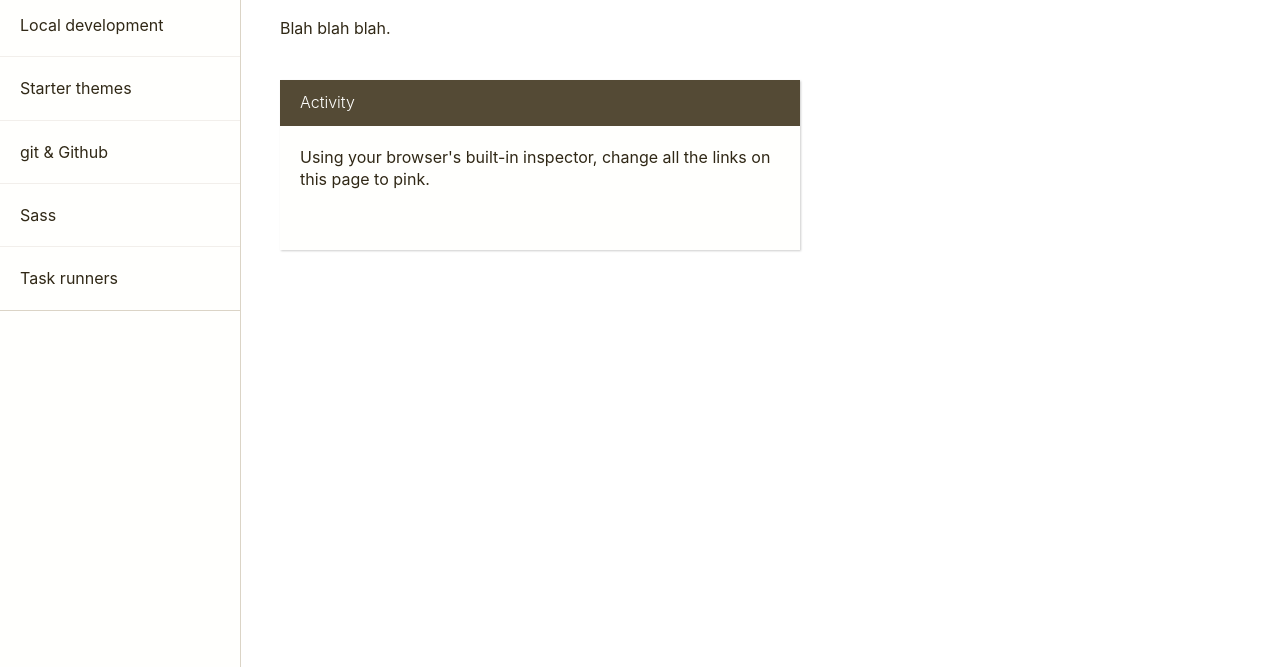
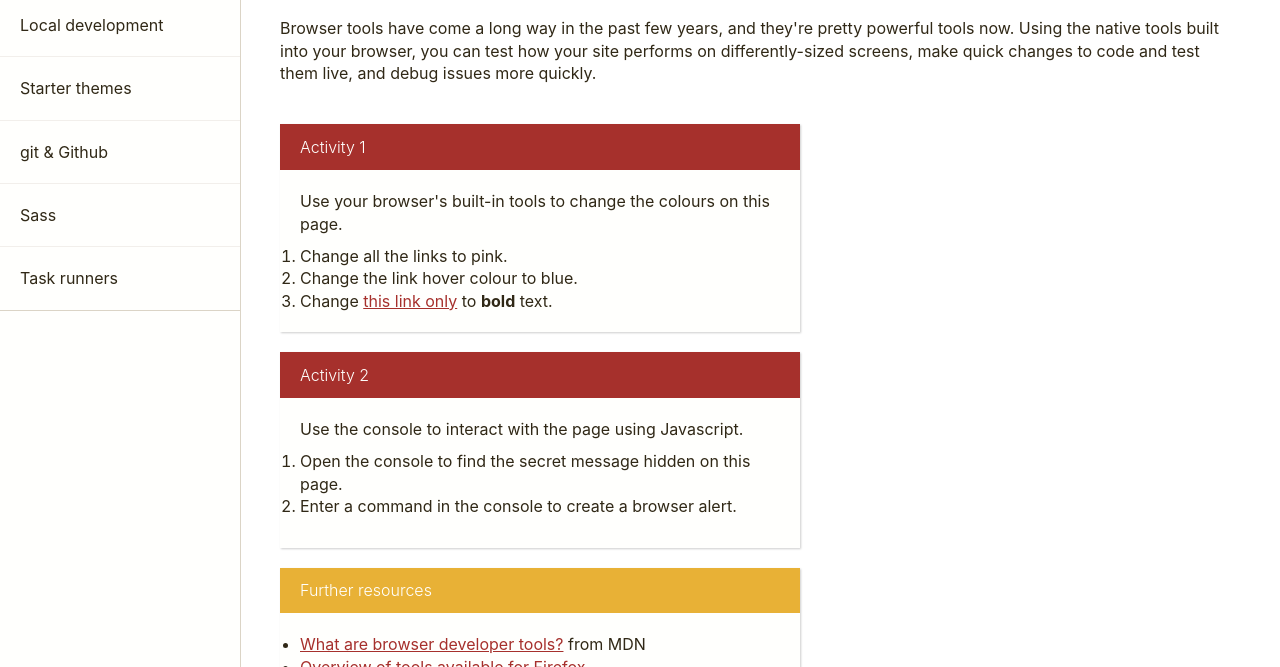
Before and after one commit to triggersandsparks/power-tools, a website with bundled scripts: page index.html in a window 1280 px wide. Shown: the part 133-800 px from the top of the page. Built offline with nearby package versions, Linux system fonts and the light colour scheme.

Commit message:
Fill out browser tools section.

```diff
--- a/assets/stylesheets/shared/_cards.scss
+++ b/assets/stylesheets/shared/_cards.scss
@@ -1,4 +1,5 @@
-.activity-card {
+.activity-card,
+.resource-card {
 	@include box-shadow;
 	background-color: $color__pure-white;
 	margin: $size__site-gutter 0;
@@ -11,24 +12,26 @@
 		width: calc(100% + #{$size__site-gutter*2});
 	}
 
-	p {
+	p,
+	ul,
+	ol {
+		margin: 0;
 		padding: 0 $size__site-gutter $size__site-gutter/2;
 	}
 }
 
-.activity-card-title {
-	background: $color__neutral;
+.activity-card-title,
+.resource-card-title {
 	color: $color__pure-white;
 	font-family: $font__main;
 	@include font-size(1);
 	padding: $size__site-gutter/1.5 $size__site-gutter;
 }
 
-.activity-card-link {
-	display: block;
-	position: absolute;
-	top: 0;
-	right: 0;
-	bottom: 0;
-	left: 0;
+.activity-card-title {
+	background: $color__accent;
 }
+
+.resource-card-title {
+	background: $color__accent-alt;
+}
--- a/index.html
+++ b/index.html
@@ -38,12 +38,41 @@
 			<section class="panel" id="browser-tools">
 				<h2>Browser tools</h2>
 
-				<p>Blah blah blah.</p>
+				<p>Browser tools have come a long way in the past few years, and they're pretty powerful tools now. Using the native tools built into your browser, you can test how your site performs on differently-sized screens, make quick changes to code and test them live, and debug issues more quickly.</p>
 
 				<div class="activity-card">
-					<h3 class="activity-card-title">Activity</h3>
+					<h3 class="activity-card-title">Activity 1</h3>
 
-					<p>Using your browser's built-in inspector, change all the links on this page to pink.</p>
+					<p>Use your browser's built-in tools to change the colours on this page.</p>
+
+					<ol>
+						<li>Change all the links to pink.</li>
+						<li>Change the link hover colour to blue.</li>
+						<li>Change <a href="#" class="special-link">this link only</a> to <strong>bold</strong> text.</li>
+					</ol>
+				</div>
+
+				<div class="activity-card">
+					<h3 class="activity-card-title">Activity 2</h3>
+
+					<p>Use the console to interact with the page using Javascript.</p>
+
+					<ol>
+						<li>Open the console to find the secret message hidden on this page.</li>
+						<li>Enter a command in the console to create a browser alert.</li>
+					<ol>
+
+				</div>
+
+				<div class="resource-card">
+					<h3 class="resource-card-title">Further resources</h3>
+
+					<ul>
+						<li><a href="https://developer.mozilla.org/en-US/docs/Learn/Common_questions/What_are_browser_developer_tools">What are browser developer tools?</a> from MDN</li>
+						<li><a href="https://developer.mozilla.org/en-US/docs/Tools/Tools_Toolbox">Overview of tools available for Firefox</a></li>
+						<li><a href="https://developers.google.com/web/tools/chrome-devtools/">Overview of Chrome's Devtools</a></li>
+					</ul>
+
 				</div>
 			</section>
 
@@ -60,6 +89,18 @@
 				</div>
 			</section>
 
+			<section class="panel" id="starter-themes">
+				<h2>Starter themes</h2>
+
+				<p>Blah blah blah.</p>
+
+				<div class="activity-card">
+					<h3 class="activity-card-title">Activity</h3>
+
+					<p>Set up a local development server on your computer.</p>
+				</div>
+			</section>
+
 		</div><!-- .content -->
 
 	</div> <!-- .page -->
```
Also changed, not shown: assets/stylesheets/style.css.
